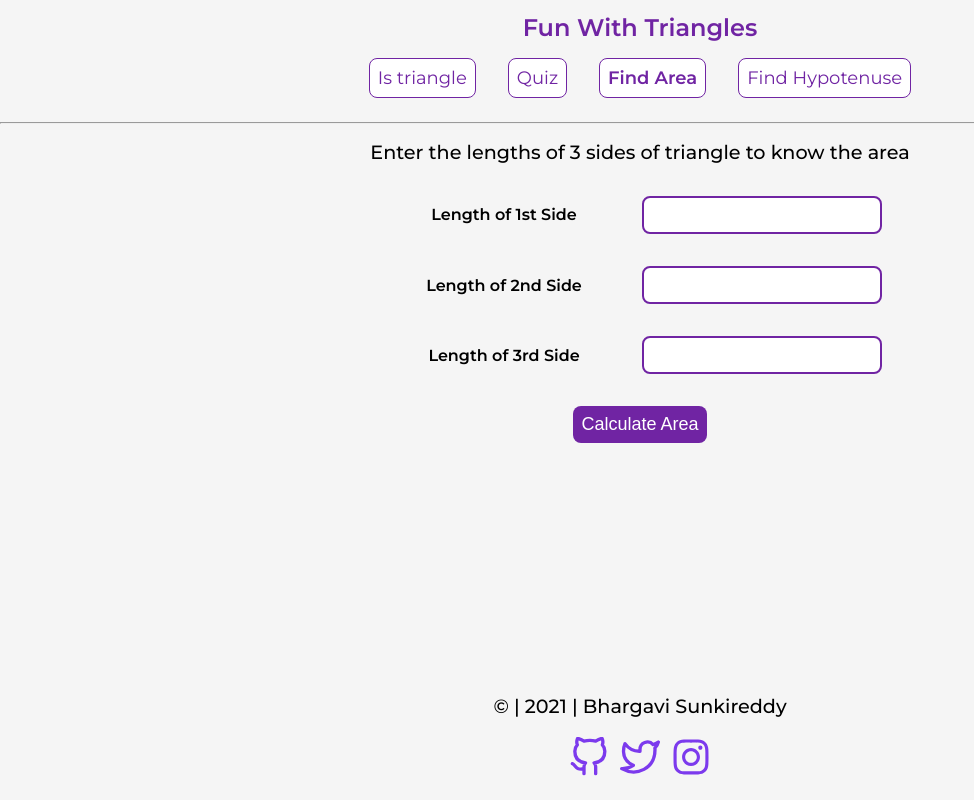
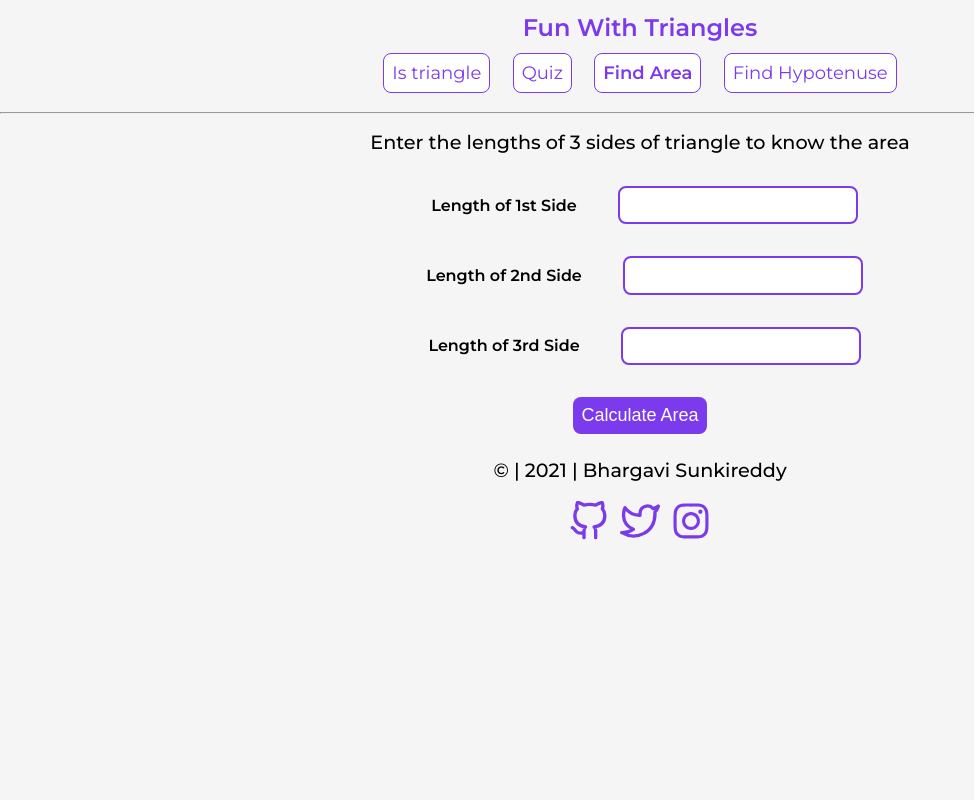
Before and after one commit to bhargaviRdy/fun-triangle, a plain HTML site: page area.html in a window 1280 px wide. Shown: the whole page, without its empty margins (0-974 px from the left). Drawn offline with Linux system fonts and the light colour scheme.

Commit message:
updated readme and minor fixes

```diff
--- a/area.html
+++ b/area.html
@@ -44,7 +44,7 @@
     <div id="result"></div>
     <div id="error"></div>
 
-    <footer>
+    <footer style="position: relative;">
         <p>© | 2021 | Bhargavi Sunkireddy</p>
         <ul>
             <li>
--- a/style/isTriangle.css
+++ b/style/isTriangle.css
@@ -14,7 +14,7 @@ p{
 }
 
 label{
-    width: 15%;
+    /* width: 50%; */
     font-weight: bold;
     padding: 1rem;
     display: inline;
@@ -22,6 +22,9 @@ label{
 }
 
 input{
+    /* width: 30%; */
+
+    /* align-self: left; */
     display: inline;
     margin: 1rem;
     border: 2px solid var(--primary-color);
--- a/styles.css
+++ b/styles.css
@@ -1,7 +1,7 @@
 @import url("https://fonts.googleapis.com/css2?family=Montserrat:wght@400;500;600&display=swap");
 
 :root{
-    --primary-color: #7024a3;
+    --primary-color: #7c3aed;
 }
 
 body{
@@ -33,7 +33,7 @@ a{
 }
 
 .link{
-    margin: 1rem;
+    margin: 0.7rem;
     padding: 0.5rem;
     border: 1px solid var(--primary-color);
     border-radius: 0.5rem;
```
Also changed, not shown: 1 other file.
